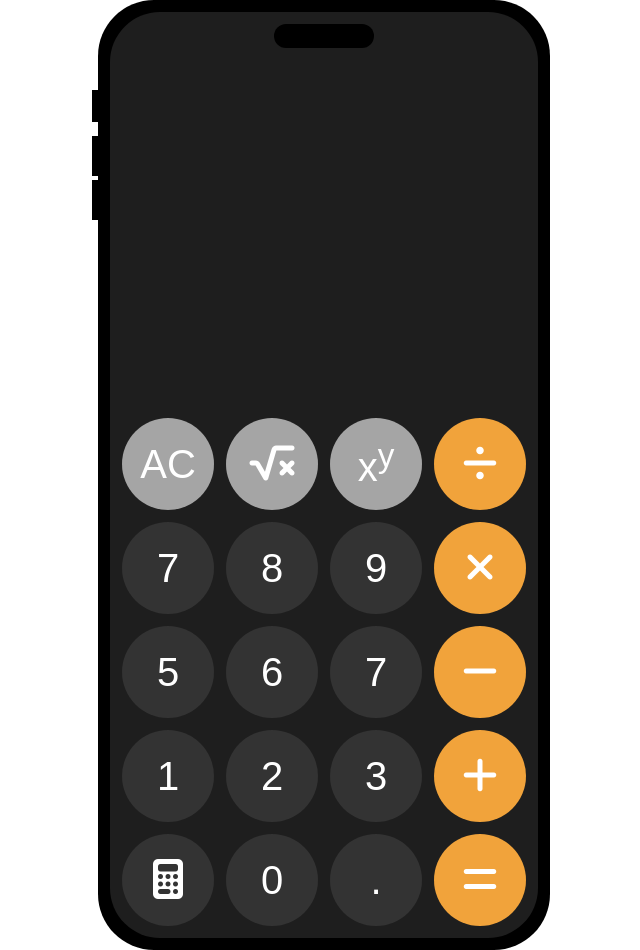
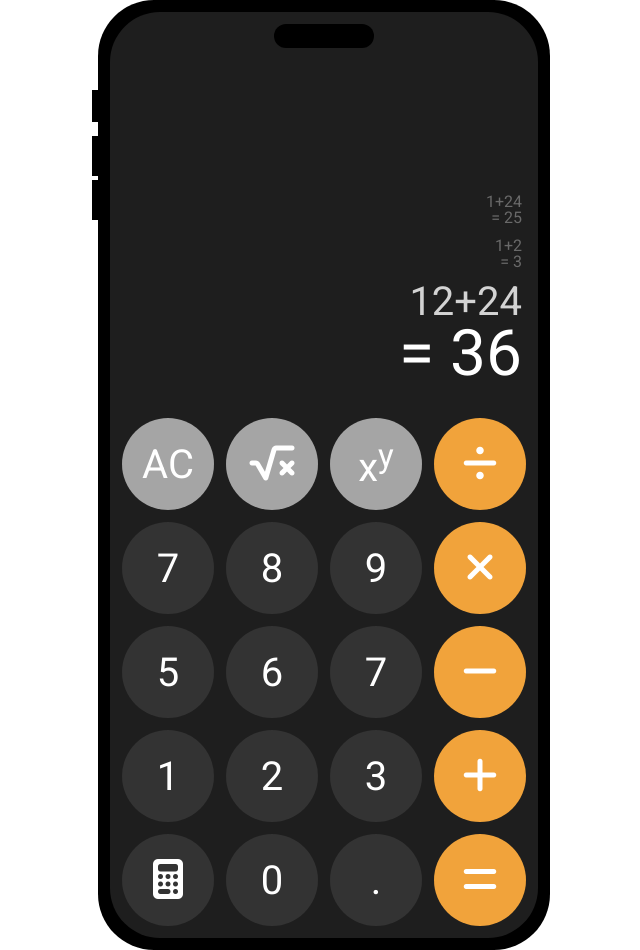
Before and after one commit to leva13007/iphone-calc-livestream, a React (Vite) app: page / in a window 1280 px wide. Shown: the whole page, without its empty margins (316-956 px from the left). Built offline with nearby package versions, Linux system fonts and the light colour scheme.

Commit message:
03 create display

```diff
--- a/index.html
+++ b/index.html
@@ -7,6 +7,9 @@
 				integrity="sha512-Evv84Mr4kqVGRNSgIGL/F/aIDqQb7xQ2vcrdIwxfjThSH8CSR7PBEakCr51Ck+w+/U6swU2Im1vVX0SVk9ABhg=="
 				crossorigin="anonymous" referrerpolicy="no-referrer" />
     <title>IPhone calculator</title>
+    <link rel="preconnect" href="https://fonts.googleapis.com">
+    <link rel="preconnect" href="https://fonts.gstatic.com" crossorigin>
+    <link href="https://fonts.googleapis.com/css2?family=Roboto:ital,wght@0,100..900;1,100..900&display=swap" rel="stylesheet">
   </head>
   <body>
     <div id="root"></div>
--- a/src/App.css
+++ b/src/App.css
@@ -66,12 +66,35 @@
   flex-direction: column;
   .display{
     flex-grow: 1;
+    display: flex;
+    flex-direction: column-reverse;
+    align-items: end;
+    text-align: end;
+    margin: 16px;
+
+    color: #fff;
+    .current{
+      .expression{
+        font-size: 2.5rem;
+        color: #d3d3d3;
+      }
+      .result{
+        font-size: 4rem;
+      }
+    }
+    .history{
+      display: flex;
+      flex-direction: column;
+      gap: 12px;
+      margin-bottom: 12px;
+      color: #696969;
+    }
   }
   .keyboard{
     display: grid;
     grid-template-columns: repeat(4, 1fr);
     gap: 12px;
-    margin: 0 var(--keyboard-margin) var(--keyboard-margin);
+    margin: 16px var(--keyboard-margin) var(--keyboard-margin);
     .key{
       width: var(--key-size);
       height: var(--key-size);
--- a/src/App.tsx
+++ b/src/App.tsx
@@ -14,8 +14,23 @@ function App() {
           </div>
         </div>
         <div className="calculator">
-          <div className="display"></div>
-          <div className="keyboard">
+          <section className="display">
+            <div className="current">
+              <div className="expression">12+24</div>
+              <div className="result">= 36</div>
+            </div>
+            <ul className="history">
+              <li>
+                <div className="expression">1+24</div>
+                <div className="result">= 25</div>
+              </li>
+              <li>
+                <div className="expression">1+2</div>
+                <div className="result">= 3</div>
+              </li>
+            </ul>
+          </section>
+          <section className="keyboard">
             <button className="key controls">AC</button>
             <button className="key controls">
               <i className="fa-solid fa-square-root-variable"></i>
@@ -56,7 +71,7 @@ function App() {
             <button className="key operations">
               <i className="fa-solid fa-equals"></i>
             </button>
-          </div>
+          </section>
         </div>
       </div>
     </main>
--- a/src/index.css
+++ b/src/index.css
@@ -0,0 +1,3 @@
+html, body, *{
+  font-family: 'Roboto', sans-serif;
+}
```
